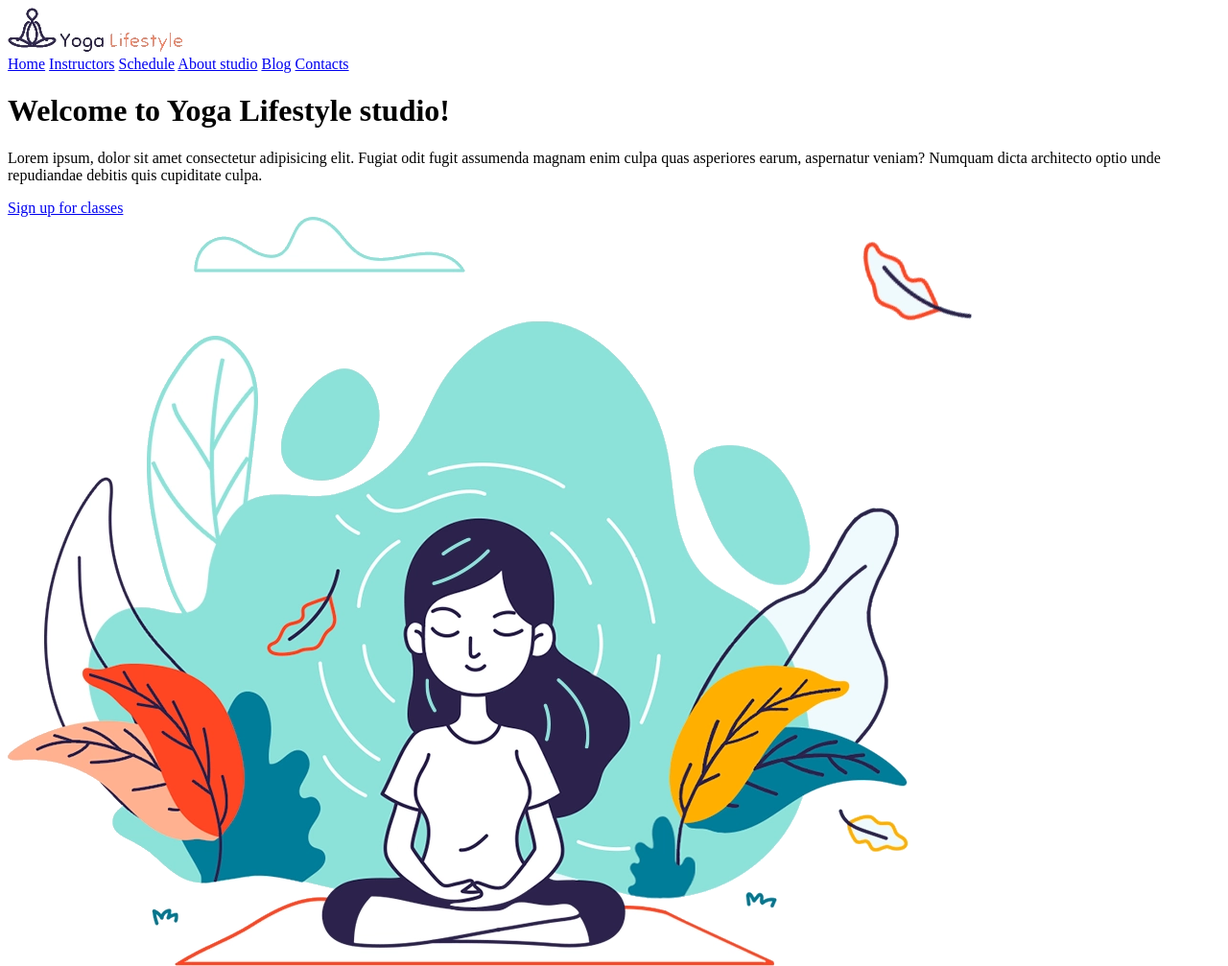
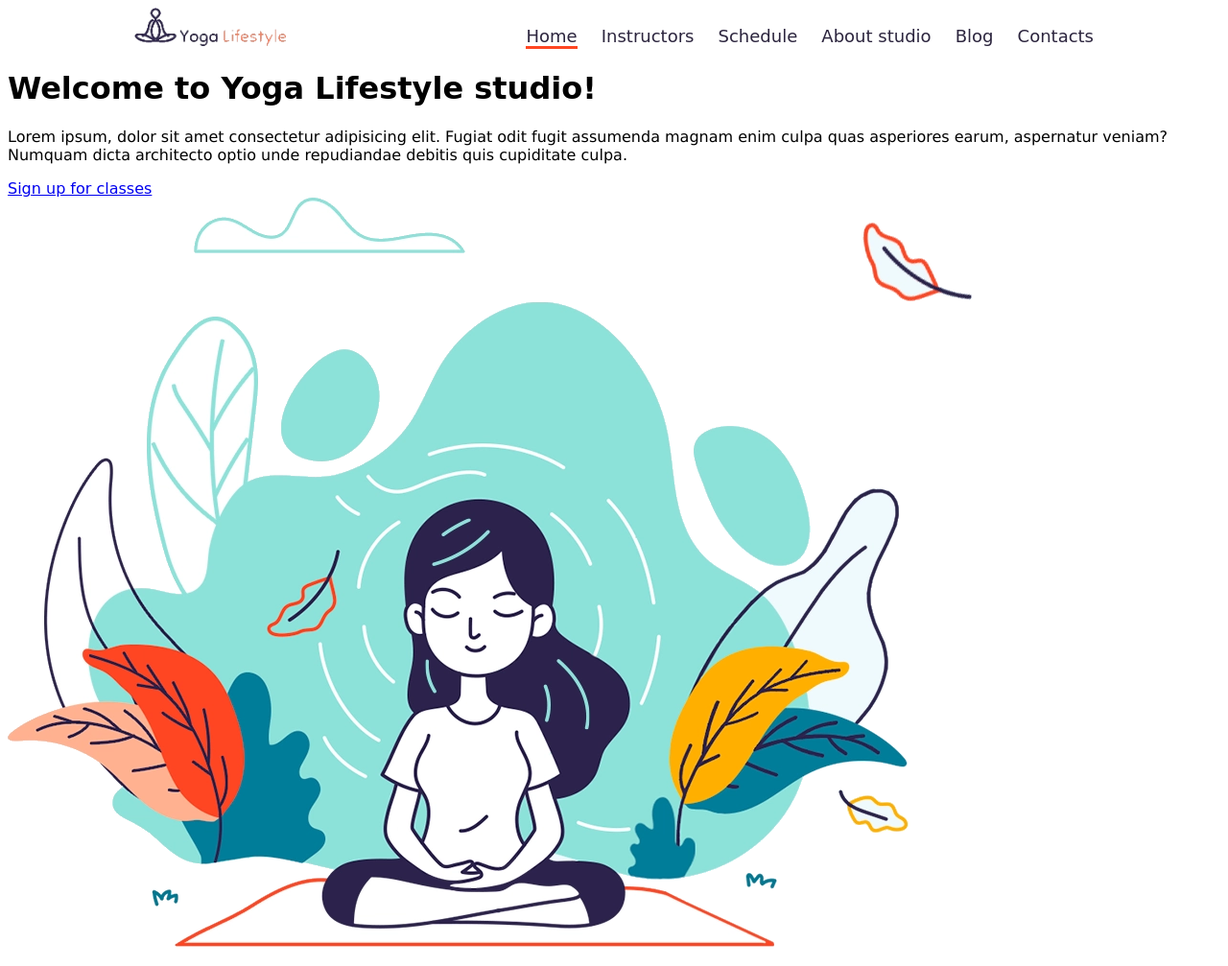
Before and after one commit to front-end-by-rimantas/32-grupe-yoga, a website: page index.html in a window 1280 px wide. Shown: the top 1007 px of the page at 96% size. Drawn offline with Linux system fonts and the light colour scheme.

Commit message:
Header style

```diff
--- a/css/main.css
+++ b/css/main.css
@@ -1,22 +1,39 @@
 body {
+    font-family: cursive;
 }
 
 header {
+    display: inline-block;
+    width: 1000px;
+    margin-left: calc(50% - 500px);
 }
 
 header > img {
+    float: left;
+    height: 40px;
 }
 
 nav {
+    float: right;
+    margin-top: 20px;
 }
 
 nav > a {
+    font-size: 18px;
+    line-height: 20px;
+    text-decoration: none;
+    color: #2c253e;
+    margin-left: 20px;
+    border-bottom: 3px solid transparent;
 }
 
 nav > a:hover {
+    border-color: #ff4622;
 }
 
 nav > a:first-child {
+    margin-left: 0;
+    border-color: #ff4622;
 }
 
 main {
@@ -32,6 +49,7 @@ h1 > span {
 }
 
 p {
+    font-family: Verdana, Geneva, Tahoma, sans-serif;
 }
 
 div > a {
```
